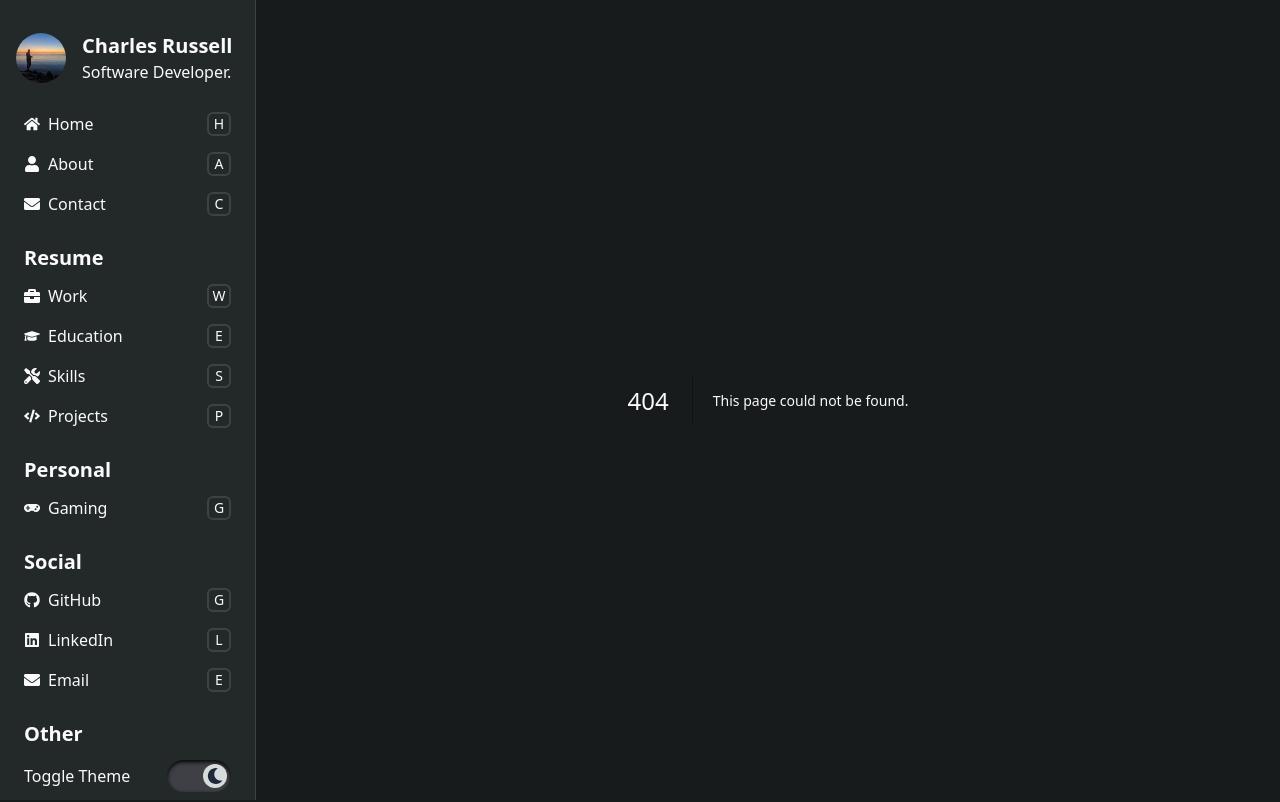
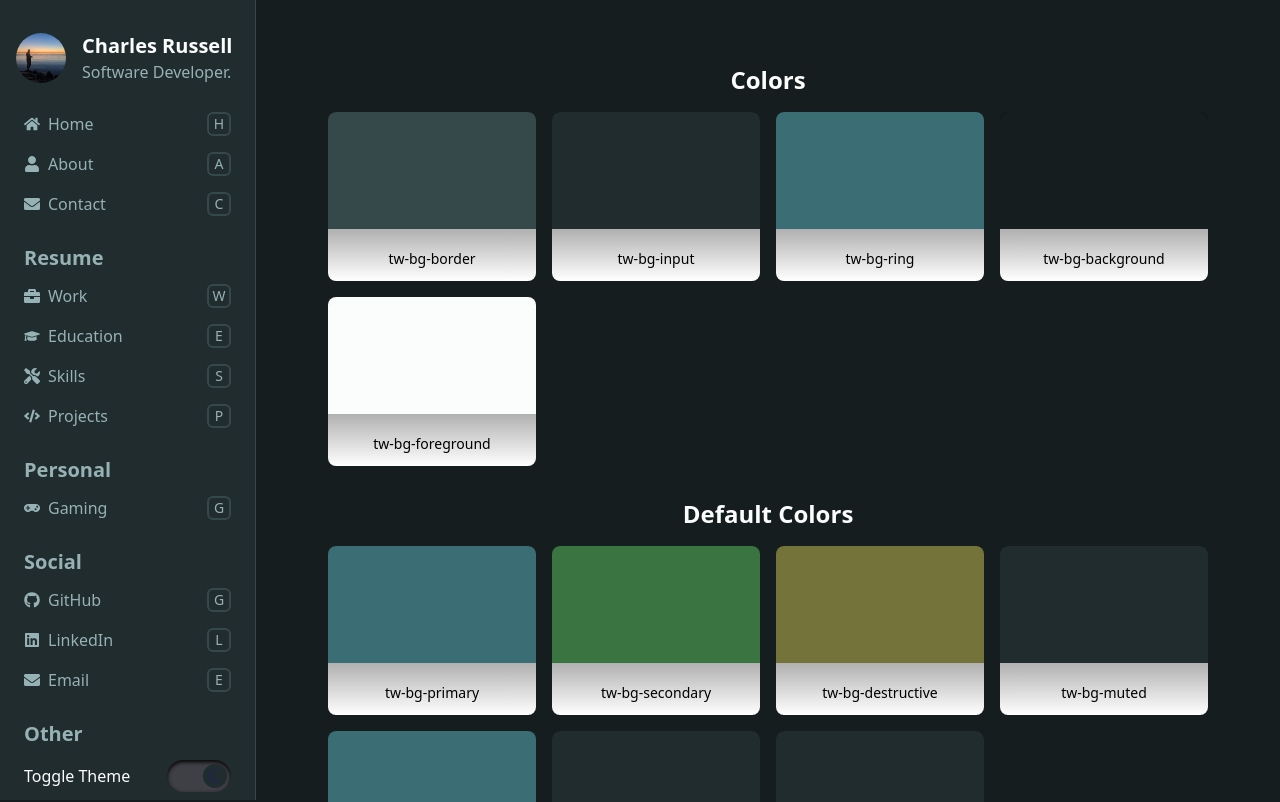
Before and after one commit to cjrussell23/portfolio-01, a Next.js app: page /colors in a window 1280 px wide. Before the commit this address had no page. Shown: the top 802 px of the page. Built offline with nearby package versions, Linux system fonts and the light colour scheme.

Commit message:
Update color variables in globals.css and tailwind.config.js

```diff
--- /dev/null
+++ b/app/colors/page.js
@@ -0,0 +1,138 @@
+export default function Page() {
+  const bgcolors = [
+    "tw-bg-border",
+    "tw-bg-input",
+    "tw-bg-ring",
+    "tw-bg-background",
+    "tw-bg-foreground"
+  ];
+  const bgdefaultColors = [
+    "tw-bg-primary",
+    "tw-bg-secondary",
+    "tw-bg-destructive",
+    "tw-bg-muted",
+    "tw-bg-accent",
+    "tw-bg-popover",
+    "tw-bg-card",
+  ];
+  const bgforegroundColors = [
+    "tw-bg-primary-foreground",
+    "tw-bg-secondary-foreground",
+    "tw-bg-destructive-foreground",
+    "tw-bg-muted-foreground",
+    "tw-bg-accent-foreground",
+    "tw-bg-popover-foreground",
+    "tw-bg-card-foreground",
+  ];
+  const bgshades = [
+    "tw-bg-primary-dark",
+    "tw-bg-primary-light",
+    "tw-bg-secondary-dark",
+    "tw-bg-secondary-light",
+  ]
+
+  const textcolors = [
+    "tw-text-border",
+    "tw-text-input",
+    "tw-text-ring",
+    "tw-text-background",
+    "tw-text-foreground"
+  ];
+
+  const textdefaultColors = [
+    "tw-text-primary",
+    "tw-text-secondary",
+    "tw-text-destructive",
+    "tw-text-muted",
+    "tw-text-accent",
+    "tw-text-popover",
+    "tw-text-card",
+  ];
+
+  const textforegroundColors = [
+    "tw-text-primary-foreground",
+    "tw-text-secondary-foreground",
+    "tw-text-destructive-foreground",
+    "tw-text-muted-foreground",
+    "tw-text-accent-foreground",
+    "tw-text-popover-foreground",
+    "tw-text-card-foreground",
+  ];
+
+  const textshades = [
+    "tw-text-primary-dark",
+    "tw-text-primary-light",
+    "tw-text-secondary-dark",
+    "tw-text-secondary-light",
+  ];
+
+  return (
+    <div className="tw-flex tw-flex-col tw-items-center tw-justify-center tw-p-16">
+      <h2 className="tw-text-2xl tw-font-bold tw-mb-4">Colors</h2>
+      <ColorGrid colors={bgcolors} />
+      <h2 className="tw-text-2xl tw-font-bold tw-mb-4 tw-mt-8">
+        Default Colors
+      </h2>
+      <ColorGrid colors={bgdefaultColors} />
+      <h2 className="tw-text-2xl tw-font-bold tw-mb-4 tw-mt-8">
+        Foreground Colors
+      </h2>
+      <ColorGrid colors={bgforegroundColors} />
+      <h2 className="tw-text-2xl tw-font-bold tw-mb-4 tw-mt-8">
+        Shades
+      </h2>
+      <ColorGrid colors={bgshades} />
+      <h2 className="tw-text-2xl tw-font-bold tw-mb-4 tw-mt-8">
+        Text Colors
+      </h2>
+      <TextGrid colors={textcolors} />
+      <h2 className="tw-text-2xl tw-font-bold tw-mb-4 tw-mt-8">
+        Default Text Colors
+      </h2>
+      <TextGrid colors={textdefaultColors} />
+      <h2 className="tw-text-2xl tw-font-bold tw-mb-4 tw-mt-8">
+        Foreground Text Colors
+      </h2>
+      <TextGrid colors={textforegroundColors} />
+      <h2 className="tw-text-2xl tw-font-bold tw-mb-4 tw-mt-8">
+        Shades
+      </h2>
+      <TextGrid colors={textshades} />
+    </div>
+  );
+}
+
+function ColorGrid({ colors }) {
+  return (
+    <div className="tw-grid tw-grid-cols-1 md:tw-grid-cols-2 lg:tw-grid-cols-3 tw-gap-4 xl:tw-grid-cols-4">
+      {colors.map((color, index) => (
+        <div
+          key={index}
+          className="tw-flex tw-flex-col tw-items-center tw-justify-center tw-rounded-lg tw-bg-gradient-to-b tw-from-black tw-to-white tw-w-52"
+        >
+          <div
+            className={`tw-w-full tw-aspect-video tw-rounded-t-lg ${color}`}
+          ></div>
+          <div className="tw-text-sm tw-font-medium tw-mt-2 tw-p-3 tw-text-white dark:tw-text-black">
+            {color}
+          </div>
+        </div>
+      ))}
+    </div>
+  );
+}
+
+function TextGrid({ colors }) {
+  return (
+    <div className="tw-grid tw-grid-cols-1 md:tw-grid-cols-2 lg:tw-grid-cols-3 tw-gap-4 xl:tw-grid-cols-4 tw-text-orange-500">
+      {colors.map((color, index) => (
+        <div
+          key={index}
+          className={`tw-flex tw-h-20 tw-flex-col tw-items-center tw-justify-center tw-rounded-lg tw-bg-gray-500 tw-w-52 ${color}`}
+        >
+          {color}
+        </div>
+      ))}
+    </div>
+  );
+}
--- a/app/globals.css
+++ b/app/globals.css
@@ -8,112 +8,43 @@
 
 @layer base {
   :root {
-    /* Colors Generated with https://www.hover.dev/css-color-palette-generator */
-    /* Primary #3A6E74 Seconday 300deg Saturation 0.75 */
-    /* Generated Light */
-    --gen-primary: 186deg 33% 34%;
-    --gen-primary-content: 187deg 33% 84%;
-    --gen-primary-dark: 186deg 33% 24%;
-    --gen-primary-light: 186deg 33% 44%;
+    --primary: 58, 110, 116;
+    --primary-content: 201, 225, 228;
+    --primary-dark: 41, 78, 82;
+    --primary-light: 75, 142, 150;
 
-    --gen-secondary: 126deg 33% 34%;
-    --gen-secondary-content: 127deg 33% 84%;
-    --gen-secondary-dark: 126deg 33% 24%;
-    --gen-secondary-light: 126deg 33% 44%;
+    --secondary: 58, 116, 64;
+    --secondary-content: 201, 228, 204;
+    --secondary-dark: 41, 82, 45;
+    --secondary-light: 75, 150, 83;
 
-    --gen-background: 180deg 7% 90%;
-    --gen-foreground: 0deg 0% 98%;
-    --gen-border: 192deg 8% 88%;
+    --background: 237, 242, 242;
+    --foreground: 251, 252, 252;
+    --border: 218, 228, 229;
 
-    --gen-copy: 180deg 8% 15%;
-    --gen-copy-light: 188deg 8% 40%;
-    --gen-copy-lighter: 187deg 7% 55%; /* This color variable is not working. Hardcoded into tailwind.config.js */
+    --copy: 32, 44, 45;
+    --copy-light: 84, 116, 120;
+    --copy-lighter: 120, 156, 160;
 
-    --gen-success: 120deg 33% 34%;
-    --gen-warning: 60deg 33% 34%;
-    --gen-error: 0deg 33% 34%;
-    --gen-success-content: 120deg 33% 84%;
-    --gen-warning-content: 60deg 33% 84%;
-    --gen-error-content: 0deg 33% 84%;
-
-    /* Generated Dark */
-    --gen-dark-background: 180deg 6% 10%;
-    --gen-dark-foreground: 180deg 8% 15%;
-    --gen-dark-border: 186deg 8% 25%;
-
-    --gen-dark-copy: 0deg 0% 98%;
-    --gen-dark-copy-light: 190deg 8% 85%;
-    --gen-dark-copy-lighter: 187deg 7% 55%;
-
-    /* Shadcn */
-    --background: var(--gen-background);
-    --foreground: var(--gen-copy);
-
-    --card: var(--gen-foreground);
-    --card-foreground: var(--gen-copy-light);
-
-    --popover: var(--gen-foreground);
-    --popover-foreground: var(--gen-copy-light);
-
-    --primary: var(--gen-primary);
-    --primary-foreground: var(--gen-primary-content);
-
-    --secondary: var(--gen-secondary);
-    --secondary-foreground: var(--gen-secondary-content);
-
-    --muted: var(--gen-foreground);
-    --muted-foreground: : var(--gen-copy-lighter);
-
-    --accent: var(--gen-primary-light);
-    --accent-foreground: var(--gen-primary-content);
-
-    --destructive: var(--gen-error);
-    --destructive-foreground: var(--gen-error-content);
-
-    --border: var(--gen-border);
-    --input: var(--gen-copy-light);
-    --ring: var(--gen-primary-dark);
+    --success: 58, 116, 58;
+    --warning: 116, 116, 58;
+    --error: 116, 58, 58;
+    --success-content: 201, 228, 201;
+    --warning-content: 228, 228, 201;
+    --error-content: 228, 201, 201;
 
     --radius: 0.5rem;
-
-    /* Other */
     --nav-width: 0;
-    --primary-dark: var(--gen-primary-dark);
-    --primary-light: var(--gen-primary-light);
-    --secondary-dark: var(--gen-secondary-dark);
-    --secondary-light: var(--gen-secondary-light);
   }
 
   .tw-dark {
-    --background: var(--gen-dark-background);
-    --foreground: var(--gen-dark-copy);
+    --background: 21, 29, 30;
+    --foreground: 32, 44, 45;
+    --border: 53, 73, 75;
 
-    --card: var(--gen-dark-foreground);
-    --card-foreground: var(--gen-dark-copy-light);
-
-    --popover: var(--gen-dark-foreground);
-    --popover-foreground: var(--gen-dark-copy-light);
-
-    --primary: var(--gen-primary);
-    --primary-foreground: var(--gen-primary-content);
-
-    --secondary: var(--gen-secondary);
-    --secondary-foreground: var(--gen-secondary-content);
-
-    --muted: var(--gen-dark-foreground);
-    --muted-foreground: : var(--gen-dark-copy-lighter);
-
-    --accent: var(--gen-primary-light);
-    --accent-foreground: var(--gen-primary-content);
-
-    --destructive: var(--gen-error);
-    --destructive-foreground: var(--gen-error-content);
-
-    --border: var(--gen-dark-border);
-    --input: var(--gen-dark-copy-light);
-    --ring: var(--gen-primary-dark);
-
-    --radius: 0.5rem;
+    --copy: 251, 252, 252;
+    --copy-light: 210, 222, 223;
+    --copy-lighter: 150, 178, 181;
   }
 }
 
--- a/components/mainMenu/mainNavigation/mainNavigation.js
+++ b/components/mainMenu/mainNavigation/mainNavigation.js
@@ -20,7 +20,7 @@ export default function MainNavigation({ menuItems }) {
               onClick={() => {
                 // Wait for 100ms before closing the menu
                 setTimeout(() => {
-                  document.getElementById("mobile-menu-close").click();
+                  document.getElementById("mobile-menu-close")?.click();
                 }, 50);
               }}
               href={link.href}
--- a/tailwind.config.js
+++ b/tailwind.config.js
@@ -18,38 +18,52 @@ module.exports = {
     },
     extend: {
       colors: {
-        border: "hsl(var(--border) / <alpha-value> )",
-        input: "hsl(var(--input) / <alpha-value> )",
-        ring: "hsl(var(--ring) / <alpha-value> )",
-        background: "hsl(var(--background) / <alpha-value> )",
-        foreground: "hsl(var(--foreground) / <alpha-value> )",
+        border: {
+          DEFAULT: "rgb(var(--border), <alpha-value> )",
+        },
+        input: {
+          DEFAULT: "rgb(var(--foreground), 50 )",
+        },
+        ring: {
+          DEFAULT: "rgb(var(--primary), <alpha-value> )",
+        },
+        background: {
+          DEFAULT: "rgb(var(--background), <alpha-value> )",
+        },
+        foreground: {
+          DEFAULT: "rgb(var(--copy), <alpha-value> )",
+        },
         primary: {
-          DEFAULT: "hsl(var(--primary) / <alpha-value> )",
-          foreground: "hsl(var(--primary-foreground) / <alpha-value> )",
+          DEFAULT: "rgb(var(--primary), <alpha-value> )",
+          foreground: "rgb(var(--primary-content), <alpha-value> )",
+          dark: "rgb(var(--primary-dark), <alpha-value> )",
+          light: "rgb(var(--primary-light), <alpha-value> )",
         },
         secondary: {
-          DEFAULT: "hsl(var(--secondary) / <alpha-value> )",
-          foreground: "hsl(var(--secondary-foreground) / <alpha-value> )",
+          DEFAULT: "rgb(var(--secondary), <alpha-value> )",
+          foreground: "rgb(var(--secondary-content), <alpha-value> )",
+          dark: "rgb(var(--secondary-dark), <alpha-value> )",
+          light: "rgb(var(--secondary-light), <alpha-value> )",
         },
         destructive: {
-          DEFAULT: "hsl(var(--destructive) / <alpha-value> )",
-          foreground: "hsl(var(--destructive-foreground) / <alpha-value> )",
+          DEFAULT: "rgb(var(--warning), <alpha-value> )",
+          foreground: "rgb(var(--warning-content), <alpha-value> )",
         },
         muted: {
-          DEFAULT: "hsl(var(--muted) / <alpha-value> )",
-          foreground: "hsl(var(--muted-foreground) / <alpha-value> )",
+          DEFAULT: "rgb(var(--foreground), 5 )",
+          foreground: "rgb(var(--copy-lighter), <alpha-value> )",
         },
         accent: {
-          DEFAULT: "hsl(var(--accent) / <alpha-value> )",
-          foreground: "hsl(var(--accent-foreground) / <alpha-value> )",
+          DEFAULT: "rgb(var(--primary), <alpha-value> )",
+          foreground: "rgb(var(--primary-content), <alpha-value> )",
         },
         popover: {
-          DEFAULT: "hsl(var(--popover) / <alpha-value> )",
-          foreground: "hsl(var(--popover-foreground) / <alpha-value> )",
+          DEFAULT: "rgb(var(--foreground), <alpha-value> )",
+          foreground: "rgb(var(--copy), <alpha-value> )",
         },
         card: {
-          DEFAULT: "hsl(var(--card) / <alpha-value> )",
-          foreground: "hsl(var(--card-foreground) / <alpha-value> )",
+          DEFAULT: "rgb(var(--foreground), <alpha-value> )",
+          foreground: "rgb(var(--copy), <alpha-value> )",
         },
       },
       zIndex: {
```
